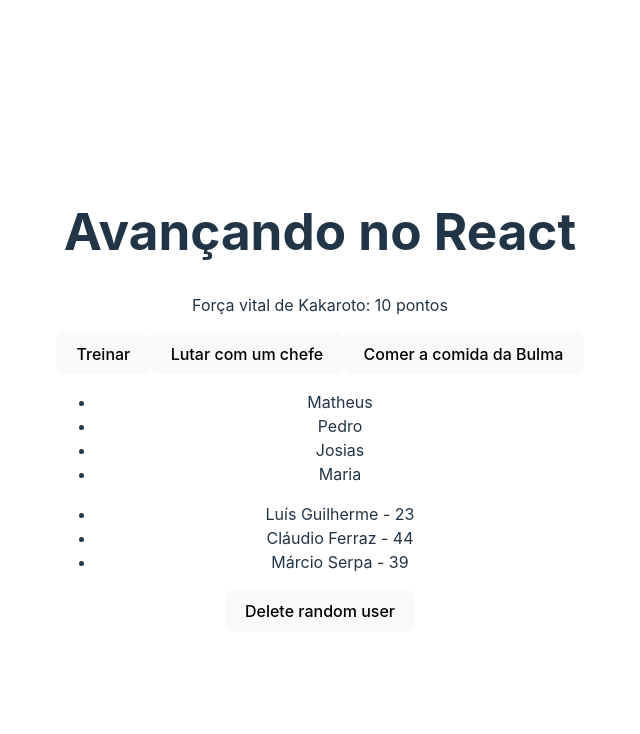
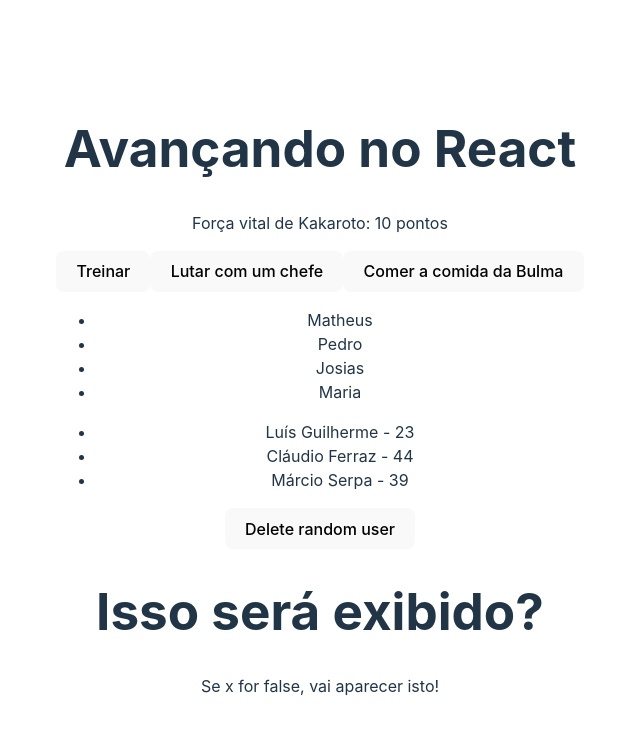
Before and after one commit to Guilherme2077/cursoDeReact, a React (Vite) app in the folder 03_AVANCANDO_EM_REACT/avancando/: page / in a window 1280 px wide. Shown: the top 734 px of the page, without its empty margins (320-960 px from the left). Built offline with nearby package versions, Linux system fonts and the light colour scheme.

Commit message:
Criei um Componente Novo - CondicionalRender

```diff
--- a/03_AVANCANDO_EM_REACT/avancando/src/App.jsx
+++ b/03_AVANCANDO_EM_REACT/avancando/src/App.jsx
@@ -3,6 +3,7 @@ import './App.css'
 import praia from '/src/assets/paisagem-01.jpg'
 import ManageData from './components/ManageData'
 import ListRender from './components/ListRender'
+import CondicionalRender from './components/CondicionalRender'
 
 function App() {
   const [count, setCount] = useState(0)
@@ -24,6 +25,7 @@ function App() {
       */}
       <ManageData/>
       <ListRender/>
+      <CondicionalRender/>
     </>
   )
 }
--- /dev/null
+++ b/03_AVANCANDO_EM_REACT/avancando/src/components/CondicionalRender.jsx
@@ -0,0 +1,16 @@
+import { useState } from "react"
+
+const CondicionalRender = () => {
+
+  const [x] = useState(false)
+
+  return (
+    <div>
+      <h1>Isso será exibido?</h1>
+      {x && <p>Se x for true, sim!</p>}
+      {!x && <p>Se x for false, vai aparecer isto!</p>}
+    </div>
+  )
+}
+
+export default CondicionalRender
```
